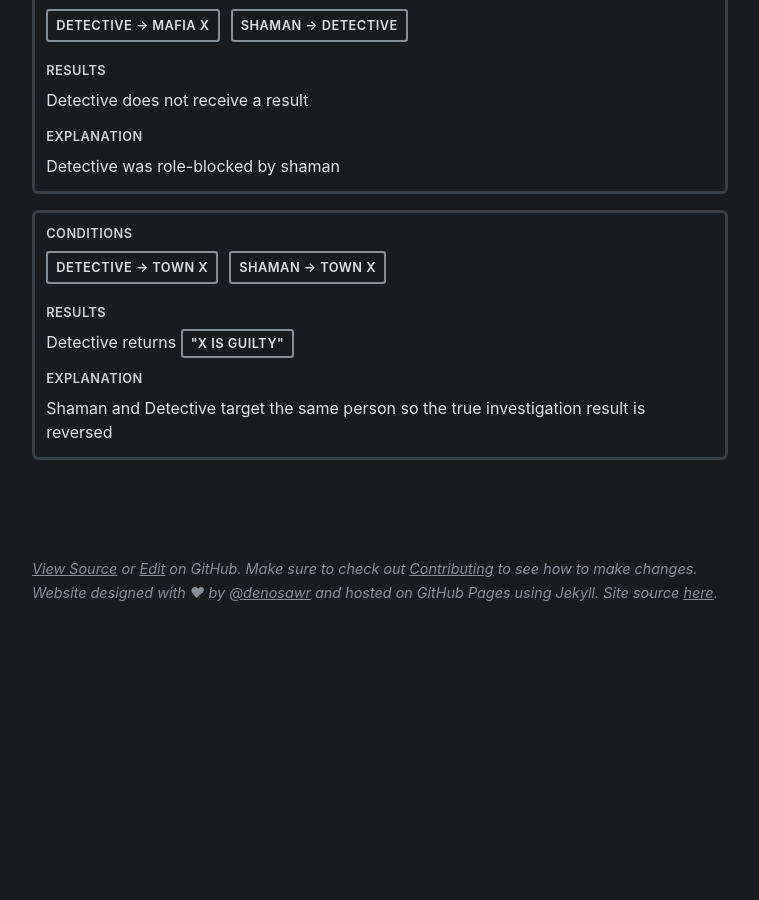
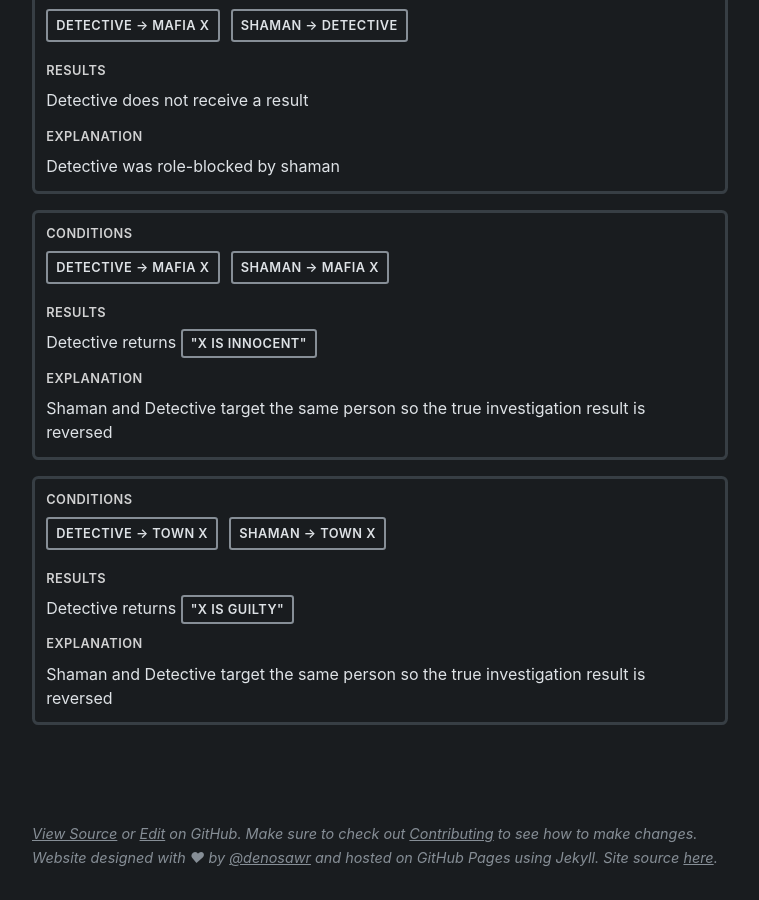
Before and after one commit to olliecheng/mathia-rulebook, a Jekyll site: the page built from roles/detective.md, in a window 1280 px wide and 900 px high, scrolled down 1415 px. Shown: the whole window, without its empty margins (152-911 px from the left). Built offline with Jekyll 4.4.1, drawn with Linux system fonts in a browser that asks for light colours; some web fonts are replaced; before the commit the page ends 2099 px from its top, so only the background shows below that.

Commit message:
Revert "removed shaman role reversal interaction"
This reverts commit 07c272e07badd5fe5ba6494619b74f4dc4b0b465.

```diff
--- a/roles/detective.md
+++ b/roles/detective.md
@@ -33,6 +33,11 @@ Detective does not receive a result;
 Detective was role-blocked by shaman;
 
 ---
+Detective > Mafia X, Shaman > Mafia X;
+Detective returns "X is innocent";
+Shaman and Detective target the same person so the true investigation result is reversed
+
+---
 Detective > Town X, Shaman > Town X;
 Detective returns "X is guilty";
 Shaman and Detective target the same person so the true investigation result is reversed
```
